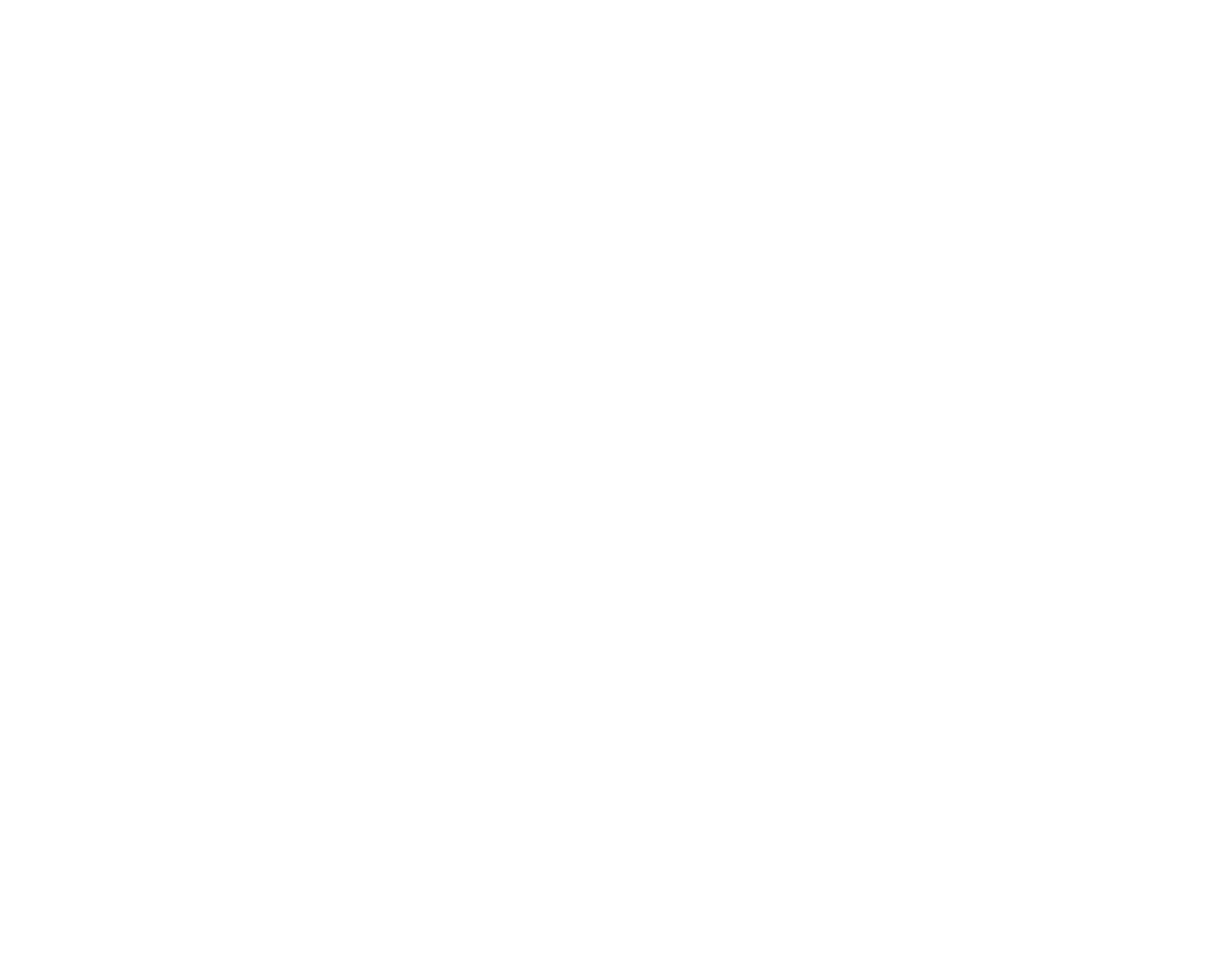
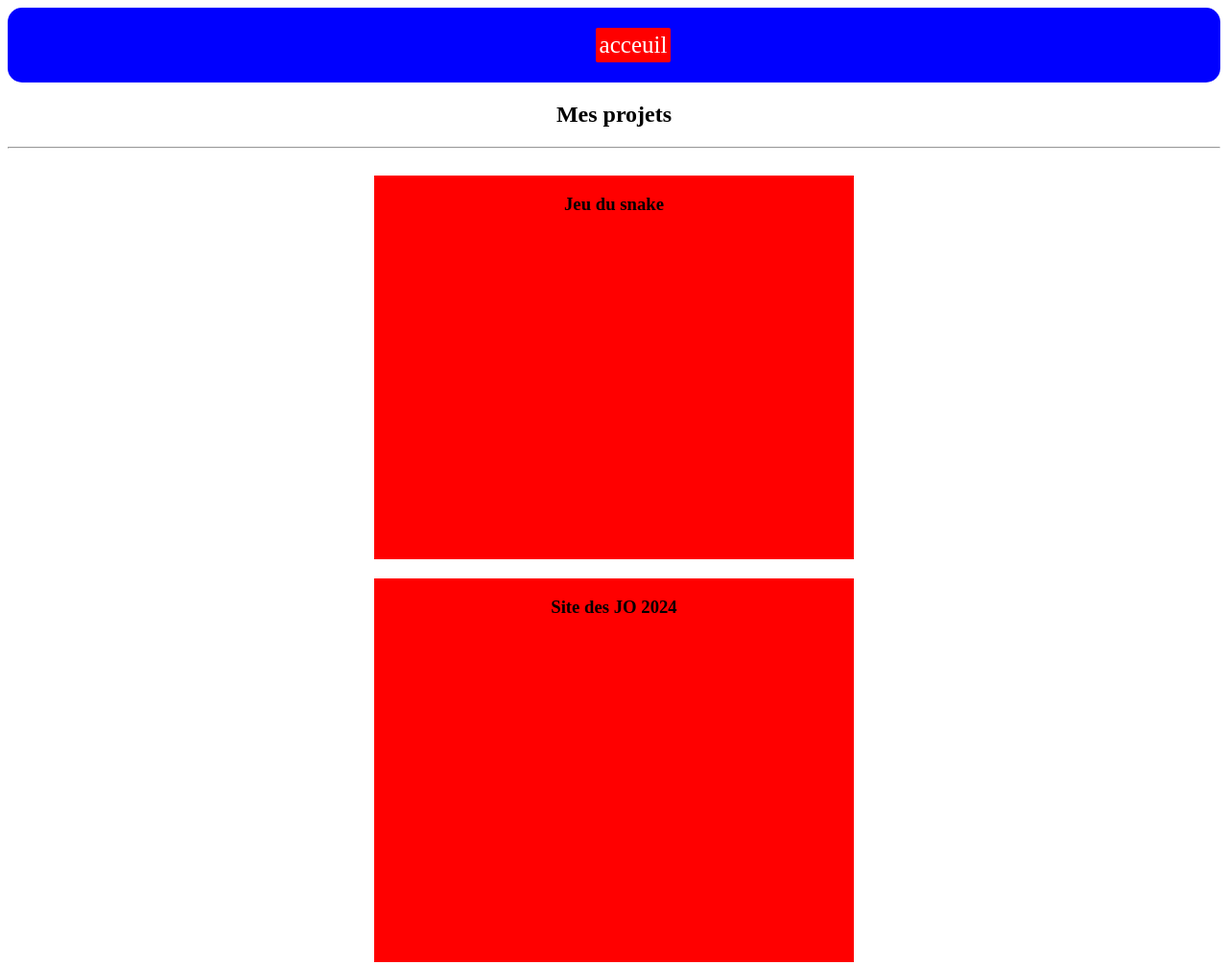
Before and after one commit to barth292929/Portfolio, a plain HTML site: page projets.html in a window 1280 px wide. Shown: the top 1006 px of the page at 96% size. Before the commit the page ends 800 px from the top, so only its background shows below. Drawn offline with Linux system fonts and the light colour scheme.

Commit message:
ca avance

```diff
--- a/portfoli.html
+++ b/portfoli.html
@@ -2,7 +2,9 @@
 <head>
     <title>Portfolio</title>
     <meta charset="utf-8">
-    <link rel="stylesheet" href="style.css">
+    <link rel="stylesheet" href="style_portfolio.css">
+    <link href="https://fonts.googleapis.com/css2?family=Roboto:wght@400;600;700&display=swap" rel="stylesheet">
+
 </head>
 
 <html>
@@ -12,7 +14,7 @@
 
     <body>
         <section>
-            <img src="images/967167424d0b59c77531c5b969c65507.jpg" alt="">
+            <img src="images/20.jpg" alt="">
             <h2>Barthélémy GOUJON <br> <hr> <br>Étudiant en BUT Informatique</h2>
         </section>
 
@@ -27,21 +29,13 @@
         </article>
 
         <article>
-            <div>
-                <p>Mon CV</p>
+            <div class="div3">
+                <p onclick="window.location.href = 'projets.html'" style = "cursor: pointer" >Mon CV</p>
             </div>
         </article>
     </body>
 
     <footer>
-        <div>
-            <p>mes coordonnées : </p>
 
-            <ul>
-                <li>mail : barthelemy.goujon@etudiant.univ-rennes.fr</li>
-                <li>téléphone : 06 08 52 26 59</li>
-                <li></li>
-            </ul>
-        </div>
     </footer>
 </html>
--- a/projets.html
+++ b/projets.html
@@ -0,0 +1,44 @@
+<!DOCTYPE html>
+<head>
+    <title>Portfolio</title>
+    <meta charset="utf-8">
+    <link href="https://fonts.googleapis.com/css2?family=Roboto:wght@400;600;700&display=swap" rel="stylesheet">
+    <link rel="stylesheet" href="style_projets.css">
+</head>
+
+<script>
+    function toggleZoom(element) {
+      element.classList.toggle('zoomed');
+    }
+</script>
+
+<html>
+    <header>
+        <ul>
+            <li>acceuil</li>
+        </ul>
+    </header>
+
+    <body>
+        <h2>Mes projets</h2><hr>
+
+        <section>
+            <div class="zoomable" onclick="toggleZoom(this)">
+                <h3>Jeu du snake</h3>
+            </div>
+
+            <div class="zoomable" onclick="toggleZoom(this)">
+                <h3>Site des JO 2024</h3>
+            </div>
+
+            <div class="zoomable" onclick="toggleZoom(this)">
+                <h3>Création d'une Base de données en Tuto D</h3>
+            </div>
+
+            <div class="zoomable" onclick="toggleZoom(this)">
+                <h3>Exploration d'un problème algorithmique</h3>
+            </div>
+        </section>
+
+    </body>
+</html>
--- /dev/null
+++ b/style_projets.css
@@ -0,0 +1,54 @@
+header {
+    background-color: blue;
+    color: white;
+    display: flex;
+    justify-content: center;
+    border-radius: 15px;
+}
+
+header > ul {
+    list-style-type: none;
+    display: flex;
+}
+
+header > ul > li {
+    margin: 5px;
+    font-size: 25px;
+    background-color: red;
+    padding: 4px;
+    border-radius: 2px;
+}
+
+h2 {
+    display: flex;
+    justify-content: center;
+}
+
+section {
+    display: flex;
+    align-items: center;
+    flex-direction: column;
+}
+
+section > div {
+    background-color: red;
+    margin-top: 20px;
+    width: 500px;
+    height: 400px;
+    display: flex;
+    justify-content: center;
+    transition: all 0.5s ease;
+    cursor: pointer;
+}
+
+.zoomed {
+    position: fixed;
+    top: 5%;
+    left: 5%;
+    width: 90vw;
+    height: 90vh;
+    z-index: 999;
+    background-color: #4ade80;
+    border-radius: 24px;
+    box-shadow: 0 0 30px rgba(0,0,0,0.5);
+}
```
Also changed, not shown: style_portfolio.css (renamed from style.css, +16 -1 lines), images/20.jpg (added), images/Capture d’écran 2025-04-12 à 10.12.04.png (added), 1 other file.
